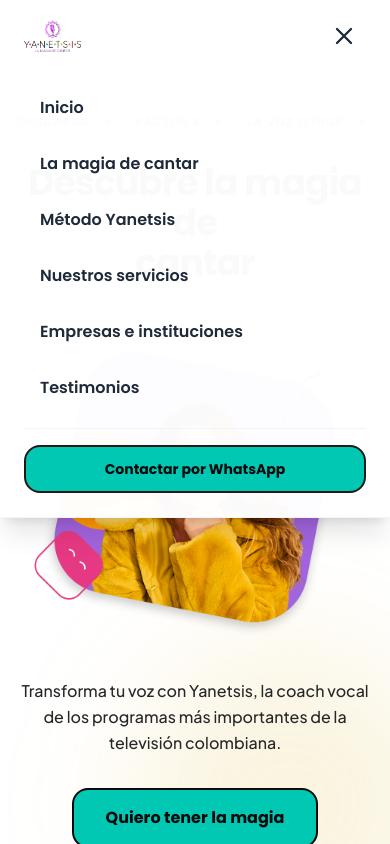
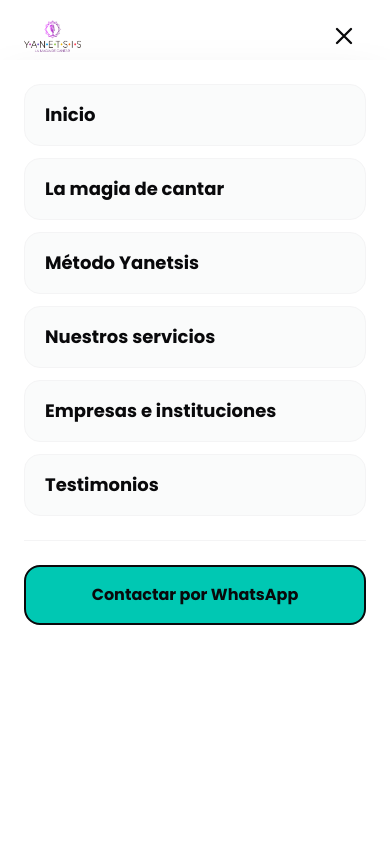
Before and after one commit to JesusPupo90/la-magia-de-cantar, a Next.js app: page / in a window 390 px wide. Both pictures are taken after a click on the button "Abrir menú". Shown: the top 844 px of the page. Built offline with nearby package versions, Linux system fonts and the light colour scheme.

Commit message:
Redesign navbar with WhatsApp CTA and fixed mobile menu

```diff
--- a/components/Navbar.tsx
+++ b/components/Navbar.tsx
@@ -16,8 +16,7 @@
   const [open, setOpen] = useState(false);
 
   return (
-    <header className="sticky top-0 z-50 w-full border-b border-gray-100 bg-white/95 backdrop-blur-md">
-      {/* Ajustado px-6 en móviles y px-8 en tablet/escritorio para dar más aire */}
+    <header className="sticky top-0 z-50 w-full border-b border-gray-100 bg-white">
       <nav className="mx-auto flex max-w-7xl items-center justify-between px-6 py-3.5 sm:px-8 lg:px-8">
 
         {/* 1. LOGO */}
@@ -46,7 +45,7 @@
           ))}
         </ul>
 
-        {/* 3. BOTÓN DERECHA: WhatsApp Directo (Aporta simetría sin competir con el Hero CTA) */}
+        {/* 3. BOTÓN DERECHA: WhatsApp Directo (Desktop) */}
         <div className="hidden items-center lg:flex">
           <a
             href="https://wa.me/573000000000?text=Hola%20Yanetsis,%20quiero%20más%20información%20sobre%20tus%20clases"
@@ -54,7 +53,6 @@
             rel="noopener noreferrer"
             className="inline-flex items-center gap-2 rounded-2xl border-2 border-brown bg-mint px-5 py-2 font-poppins text-xs font-bold uppercase tracking-wider text-black shadow-soft-sm transition-all duration-200 hover:-translate-y-0.5 hover:bg-orange hover:shadow-soft-md"
           >
-            {/* SVG Icono WhatsApp */}
             <svg
               className="h-4 w-4 fill-current"
               viewBox="0 0 24 24"
@@ -69,7 +67,7 @@
         {/* BOTÓN MÓVIL (Hamburguesa) */}
         <button
           type="button"
-          className="inline-flex items-center justify-center rounded-xl p-2 text-gray-800 hover:bg-gray-100 focus:outline-none lg:hidden"
+          className="relative z-50 inline-flex items-center justify-center rounded-xl p-2 text-black hover:bg-gray-100 focus:outline-none lg:hidden"
           aria-label={open ? "Cerrar menú" : "Abrir menú"}
           aria-expanded={open}
           onClick={() => setOpen((prev) => !prev)}
@@ -91,16 +89,16 @@
         </button>
       </nav>
 
-      {/* MENÚ MÓVIL DESPLEGABLE (Absolute top-full para desplegarse limpiamente sobre la vista) */}
+      {/* MENÚ MÓVIL DESPLEGABLE CON POSICIÓN FIXED */}
       {open && (
-        <div className="absolute left-0 top-full z-50 w-full border-b border-gray-100 bg-white/98 px-6 pb-6 pt-3 shadow-xl backdrop-blur-xl lg:hidden">
-          <ul className="flex flex-col gap-2">
+        <div className="fixed inset-x-0 top-[60px] z-40 h-[calc(100vh-60px)] overflow-y-auto bg-white px-6 pb-12 pt-6 shadow-2xl lg:hidden">
+          <ul className="flex flex-col gap-3">
             {navLinks.map((link) => (
               <li key={link.href}>
                 <a
                   href={link.href}
                   onClick={() => setOpen(false)}
-                  className="block rounded-xl px-4 py-3 font-poppins text-base font-semibold text-gray-800 transition-colors hover:bg-purple/10 hover:text-purple"
+                  className="block rounded-2xl border border-gray-100 bg-gray-50/80 px-5 py-4 font-poppins text-lg font-bold text-black transition-colors hover:bg-purple/10 hover:text-purple"
                 >
                   {link.label}
                 </a>
@@ -108,13 +106,13 @@
             ))}
           </ul>
 
-          <div className="mt-4 border-t border-gray-100 pt-4">
+          <div className="mt-6 border-t border-gray-100 pt-6">
             <a
               href="https://wa.me/573000000000?text=Hola%20Yanetsis,%20quiero%20más%20información%20sobre%20tus%20clases"
               target="_blank"
               rel="noopener noreferrer"
               onClick={() => setOpen(false)}
-              className="flex w-full items-center justify-center gap-2 rounded-2xl border-2 border-brown bg-mint py-3 text-center font-poppins text-sm font-bold text-black shadow-soft-sm"
+              className="flex w-full items-center justify-center gap-2 rounded-2xl border-2 border-black bg-mint py-4 text-center font-poppins text-base font-bold text-black shadow-soft-md"
             >
               Contactar por WhatsApp
             </a>
```
